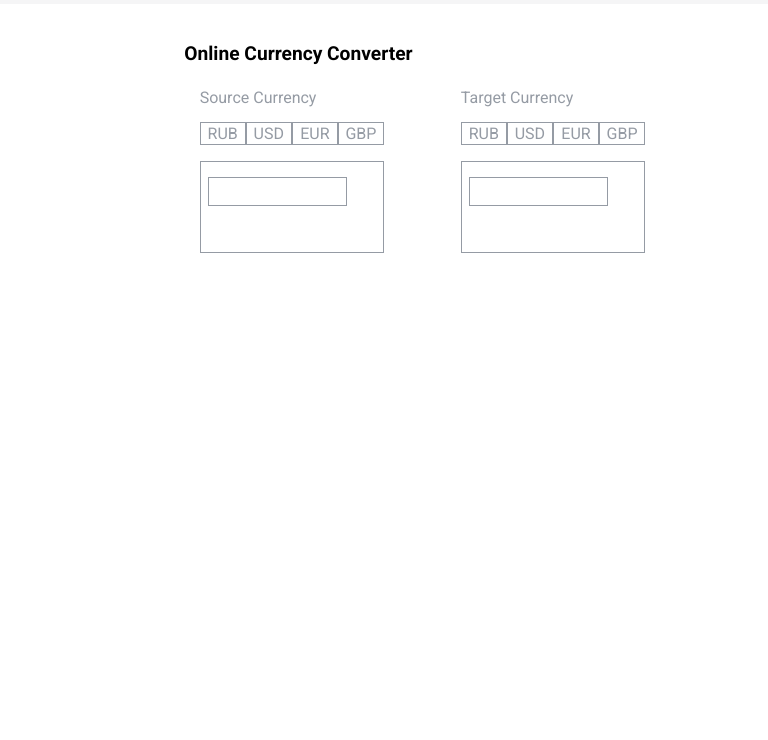
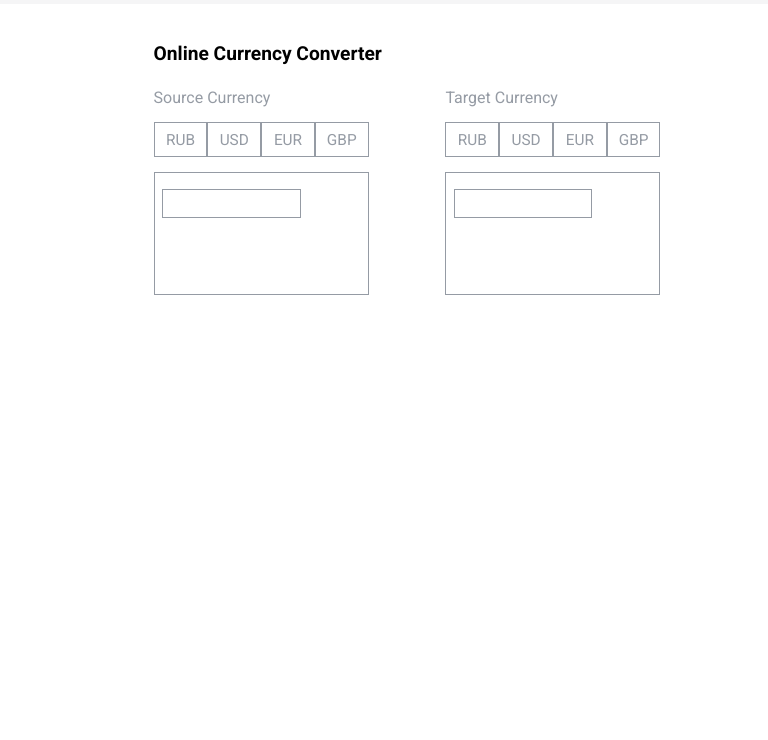
Before and after one commit to muradd66/Currency-converter, a plain HTML site: page index.html in a window 768 px wide. Shown: the part 60-800 px from the top of the page. Drawn offline with Linux system fonts and the light colour scheme.

Commit message:
finish htm and css

```diff
--- a/style.css
+++ b/style.css
@@ -73,7 +73,7 @@ h1 {
 
 .entry-container {
     margin-top: 3vw;
-    margin-left: 26vw;
+    margin-left: 24vw;
 }
 
 .currency-value {
@@ -111,7 +111,7 @@ h1 {
     font-weight: bold;
 }
 
-@media screen and (min-width: 300px) and (max-width: 600px) {
+@media screen and (min-width: 360px) and (max-width: 767px) {
     header {
         display: none;
     }
@@ -129,7 +129,7 @@ h1 {
         display: flex;
         flex-direction: column;
         align-items: center;
-        margin-top: 15vw;
+        margin-top: 10vw;
     }
 
     .gray {
@@ -138,7 +138,7 @@ h1 {
 
     .currency {
         width: 14vw;
-        height: 6.5vw;
+        height: 5.5vw;
         border: solid #959BA4 1px;
         font-size: 2.7vw;
     }
@@ -171,3 +171,27 @@ h1 {
     }
 
 }
+
+@media screen and (min-width: 768px) and (max-width: 1023px) {
+
+    .heading {
+        gap: 1vw;
+    }
+
+    .currency {
+        width: 7vw;
+        height: 4.5vw;
+        border: solid #959BA4 1px;
+        font-size: 2vw;
+    }
+    .currency-value{
+        width: 28vw;
+        height: 16vw;
+    }
+    h1{
+        margin-left: 20vw;
+    }
+    .entry-container{
+        margin-left: 20vw;
+    }
+}
```
